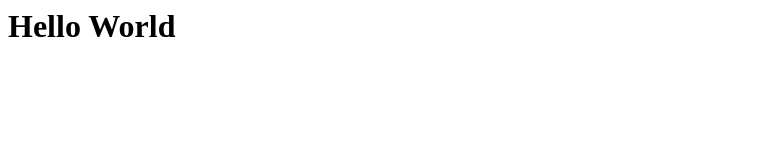
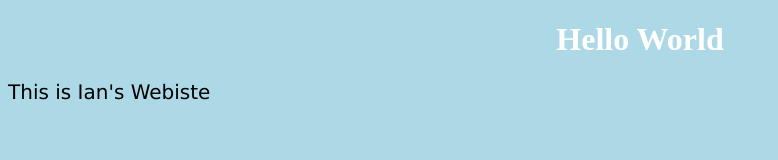
Before and after one commit to leaninglemur/sandbox, a plain HTML site: page index.html in a window 1280 px wide. Shown: the whole page, without its empty margins (0-778 px from the left). Drawn offline with Linux system fonts and the light colour scheme.

Commit message:
starting example

```diff
--- a/index.html
+++ b/index.html
@@ -1 +1,13 @@
-<h1><blink>Hello World</blink></h1>
+<!DOCTYPE html>
+<html>
+<head>
+    <title>Page Title</title>
+    <link rel="stylesheet" href="style.css">
+</head>
+<body>
+
+    <h1>Hello World</h1>
+    <p>This is Ian's Webiste</p>
+
+</body>
+</html>
--- /dev/null
+++ b/style.css
@@ -0,0 +1,13 @@
+body {
+    background-color: lightblue;
+  }
+
+  h1 {
+    color: white;
+    text-align: center;
+  }
+
+  p {
+    font-family: verdana;
+    font-size: 20px;
+  }
```
